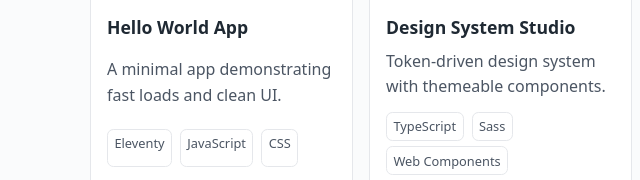
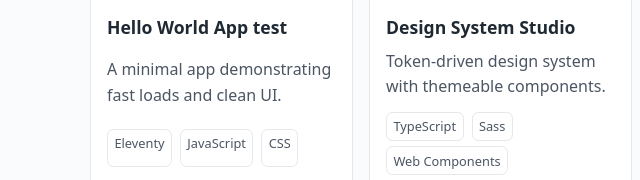
Before and after one commit to Solar918/portfolio-site, an Eleventy site: page src/index.njk in a window 1280 px wide. Shown: the part 616-796 px from the top of the page, 0-640 px from the left. Built offline with nearby package versions, Linux system fonts and the light colour scheme; Eleventy itself is replaced by a stand-in of ours; files that its build step writes are made by us from their sources.

Commit message:
Update project title in Hello World App
Changed the project title from 'Hello World App' to 'Hello World App test' in the project metadata.

```diff
--- a/src/projects/project-hello.md
+++ b/src/projects/project-hello.md
@@ -1,5 +1,5 @@
 ---
-title: Hello World App
+title: Hello World App test
 description: A minimal app demonstrating fast loads and clean UI.
 tech: ["Eleventy", "JavaScript", "CSS"]
 url: https://example.com/hello
```
